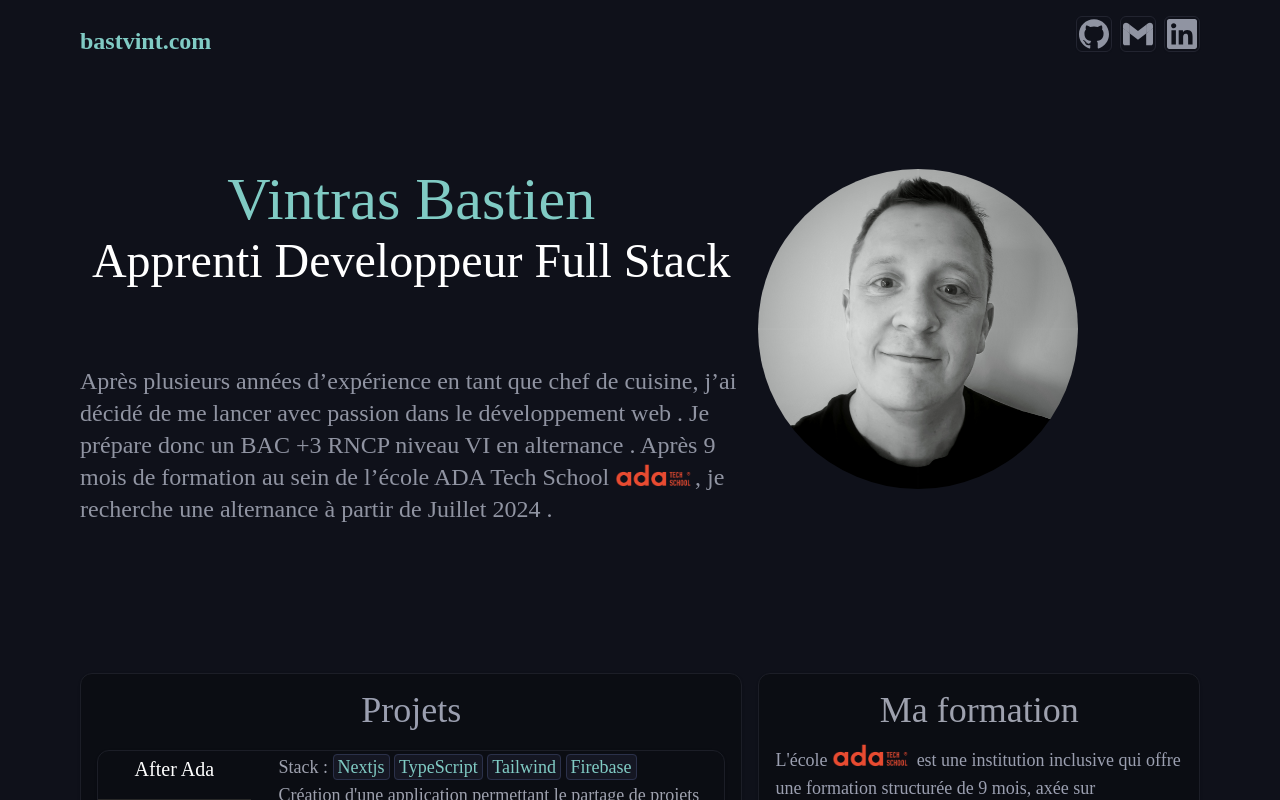
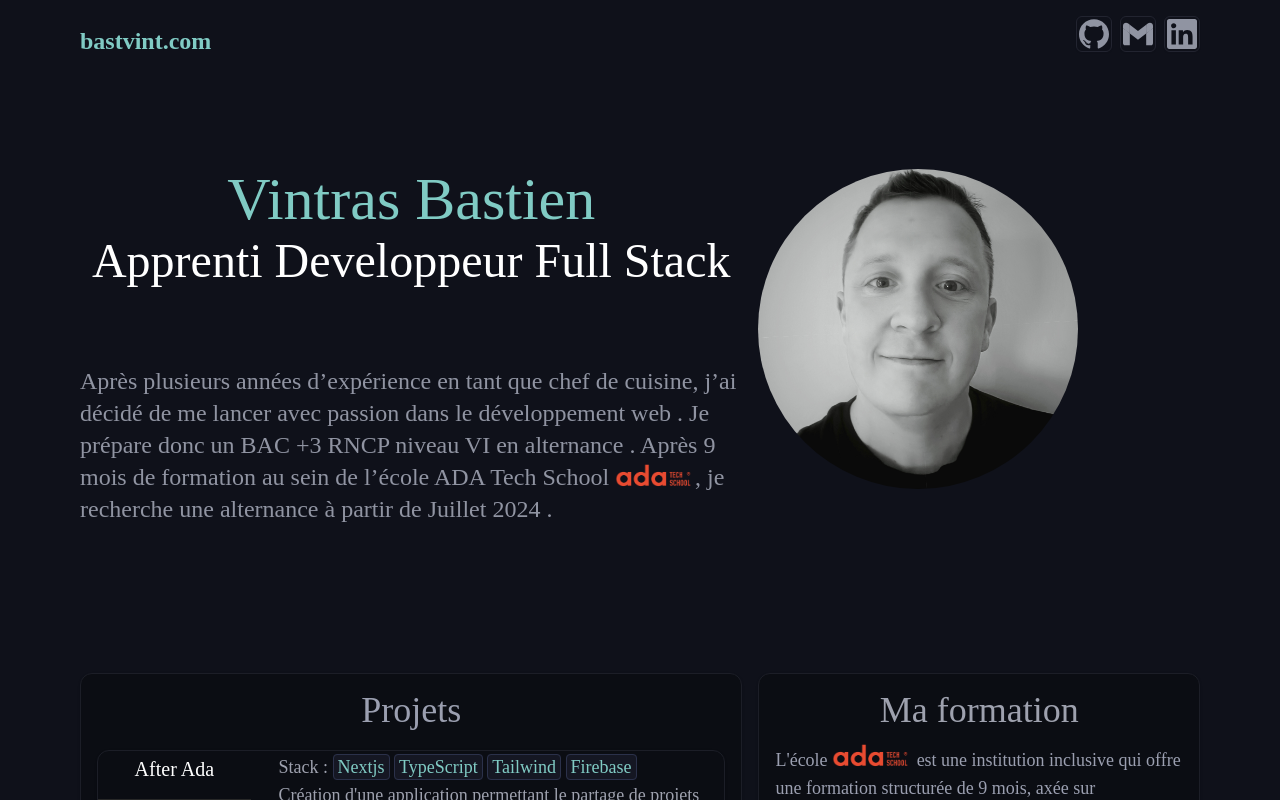
Before and after one commit to BastienVintras/portfolio, a Next.js app in the folder portfolio/: page / in a window 1280 px wide. Shown: the top 800 px of the page. Built offline with nearby package versions, Linux system fonts and the light colour scheme; grey boxes are pictures that could not be loaded; a web font is replaced by a local one.

Commit message:
changement photo hero.tsx

```diff
--- a/portfolio/app/_components/hero.tsx
+++ b/portfolio/app/_components/hero.tsx
@@ -29,7 +29,7 @@ export const Hero = ( ) => {
     </div>
     <div className="flex-[2] max-md:m-auto ml-auto">
         <Image
-        src="/profil5.jpg"
+        src="/profil7.jpg"
         alt="photo de profil"
         className="w-full h-auto rounded-full max-w-xs max-md:w-56"
         width={200}
```
Also changed, not shown: portfolio/public/profil7.jpg (added).
